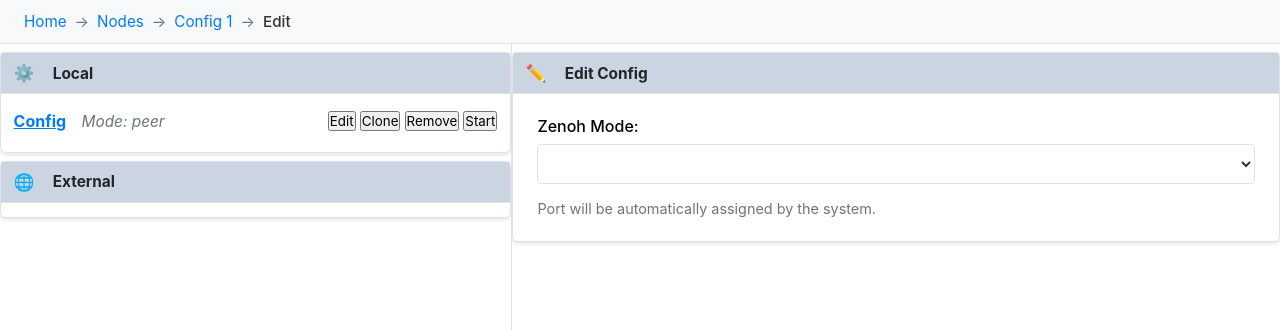
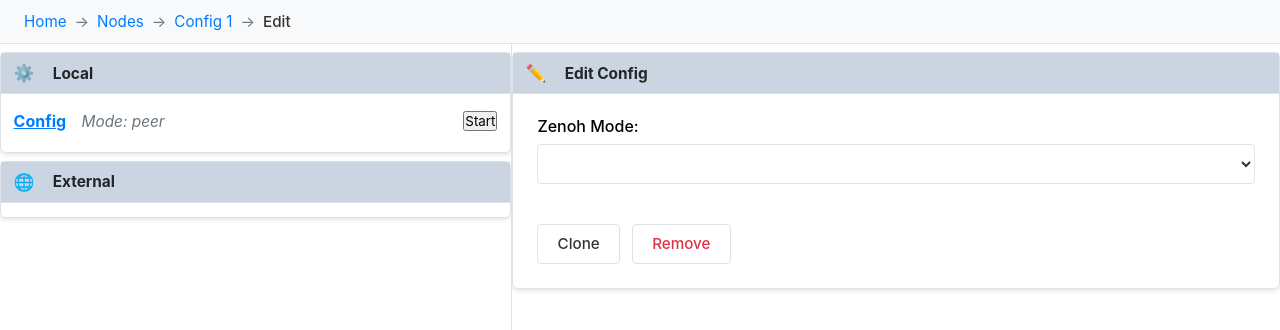
Before and after one commit to milyin/zenoh-sandbox, a Vue app: page /#/nodes/config/1/edit in a window 1280 px wide. Shown: the top 330 px of the page. Built offline with nearby package versions, Linux system fonts and the light colour scheme.

Commit message:
disable edits when runtimes exits

```diff
--- a/src/components/NodesEntityPanel.vue
+++ b/src/components/NodesEntityPanel.vue
@@ -16,22 +16,6 @@
         @title-click="navigateToConfigEdit(index)"
       >
         <template #actions>
-          <button
-            @click="navigateToConfigEdit(index)"
-          >
-            Edit
-          </button>
-          <button
-            @click="cloneConfig(index)"
-          >
-            Clone
-          </button>
-          <button
-            @click="removeConfig(index)"
-            :disabled="!canRemoveConfig(index)"
-          >
-            Remove
-          </button>
           <button
             @click="createRuntimeFromConfig(index)"
           >
@@ -96,9 +80,6 @@ const {
   navigateToConfigEdit,
   navigateToRuntimeConfig,
   navigateToRuntimeLogs,
-  cloneConfig,
-  removeConfig,
-  canRemoveConfig,
   createRuntimeFromConfig,
   stopRuntime,
 } = useNodesState();
--- a/src/views/NodesConfigEdit.vue
+++ b/src/views/NodesConfigEdit.vue
@@ -4,32 +4,62 @@
       <div class="edit-container">
         <label class="mode-selector-label">
           <span>Zenoh Mode:</span>
-          <select v-model="localConfig.mode" @change="handleModeChange" class="mode-selector">
+          <select
+            v-model="localConfig.mode"
+            @change="handleModeChange"
+            class="mode-selector"
+            :disabled="hasActiveRuntimes"
+          >
             <option value="peer">Peer</option>
             <option value="router">Router</option>
             <option value="client">Client</option>
           </select>
         </label>
-        <p class="mode-description">
-          Port will be automatically assigned by the system.
-        </p>
+        <div class="button-group">
+          <button @click="handleClone" class="action-button">
+            Clone
+          </button>
+          <button
+            @click="handleRemove"
+            class="action-button danger"
+            :disabled="!canRemove"
+          >
+            Remove
+          </button>
+        </div>
       </div>
     </div>
   </Section>
 </template>
 
 <script setup lang="ts">
-import { ref, watch } from 'vue';
+import { ref, watch, computed } from 'vue';
 import { useRoute } from 'vue-router';
 import Section from '../components/Section.vue';
 import { useNodesState } from '../composables/useNodesState';
 import type { ZenohConfig } from '../types/zenohConfig';
 
-const { configEntries, updateConfig } = useNodesState();
+const {
+  configEntries,
+  updateConfig,
+  cloneConfig,
+  removeConfig,
+  canRemoveConfig,
+  getRuntimesForConfig,
+  navigateToActivityLog
+} = useNodesState();
 
 const route = useRoute();
 const configIndex = ref(parseInt(route.params.id as string));
 const localConfig = ref<ZenohConfig>({ ...configEntries.value[configIndex.value] });
+
+const hasActiveRuntimes = computed(() => {
+  return getRuntimesForConfig(configIndex.value).length > 0;
+});
+
+const canRemove = computed(() => {
+  return canRemoveConfig(configIndex.value);
+});
 
 // Watch for config changes
 watch(() => configEntries.value[configIndex.value], (newConfig) => {
@@ -39,7 +69,20 @@ watch(() => configEntries.value[configIndex.value], (newConfig) => {
 }, { deep: true });
 
 const handleModeChange = () => {
-  updateConfig(configIndex.value, localConfig.value);
+  if (!hasActiveRuntimes.value) {
+    updateConfig(configIndex.value, localConfig.value);
+  }
+};
+
+const handleClone = async () => {
+  await cloneConfig(configIndex.value);
+};
+
+const handleRemove = () => {
+  if (canRemove.value) {
+    removeConfig(configIndex.value);
+    navigateToActivityLog();
+  }
 };
 </script>
 
@@ -72,9 +115,60 @@ const handleModeChange = () => {
   color: var(--text-color, #333);
 }
 
+.mode-selector:disabled {
+  background: var(--disabled-bg-color, #f5f5f5);
+  color: var(--text-muted-color, #6c757d);
+  cursor: not-allowed;
+}
+
 .mode-description {
   color: var(--text-muted-color, #6c757d);
   font-size: 0.9rem;
   margin: 0;
 }
+
+.readonly-notice {
+  color: var(--warning-color, #ff9800);
+  font-size: 0.9rem;
+  margin: 0;
+  font-weight: 500;
+}
+
+.button-group {
+  display: flex;
+  gap: 0.75rem;
+  margin-top: 1.5rem;
+}
+
+.action-button {
+  padding: 0.6rem 1.2rem;
+  border: 1px solid var(--border-color, #dee2e6);
+  border-radius: 4px;
+  font-size: 0.95rem;
+  font-weight: 500;
+  cursor: pointer;
+  transition: all 0.2s;
+  background: var(--button-bg-color, #fff);
+  color: var(--text-color, #333);
+}
+
+.action-button:hover:not(:disabled) {
+  background: var(--button-hover-bg-color, #f8f9fa);
+  border-color: var(--primary-color, #007bff);
+}
+
+.action-button.danger {
+  color: var(--danger-color, #dc3545);
+}
+
+.action-button.danger:hover:not(:disabled) {
+  background: var(--danger-color, #dc3545);
+  color: white;
+  border-color: var(--danger-color, #dc3545);
+}
+
+.action-button:disabled {
+  opacity: 0.5;
+  cursor: not-allowed;
+}
 </style>
```
